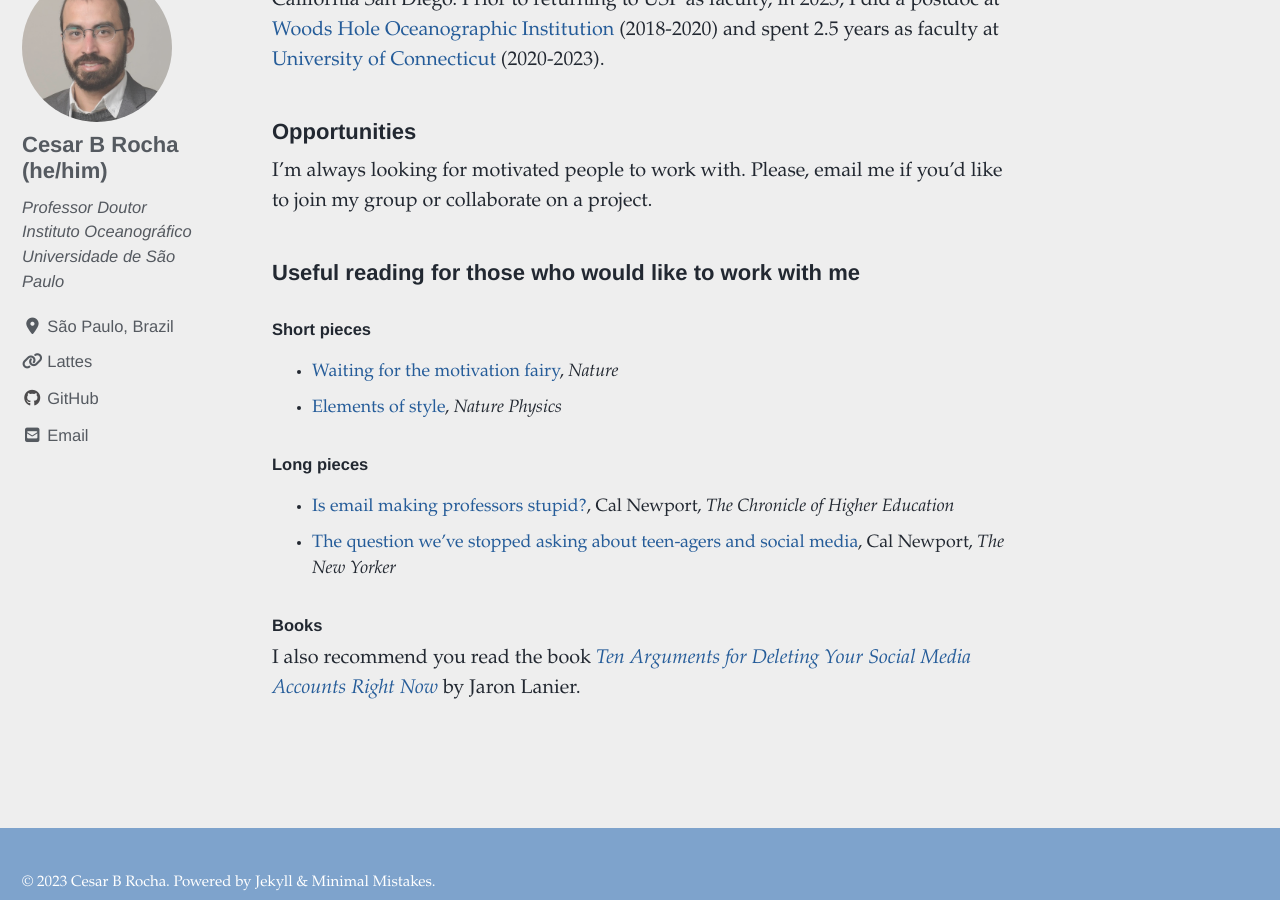
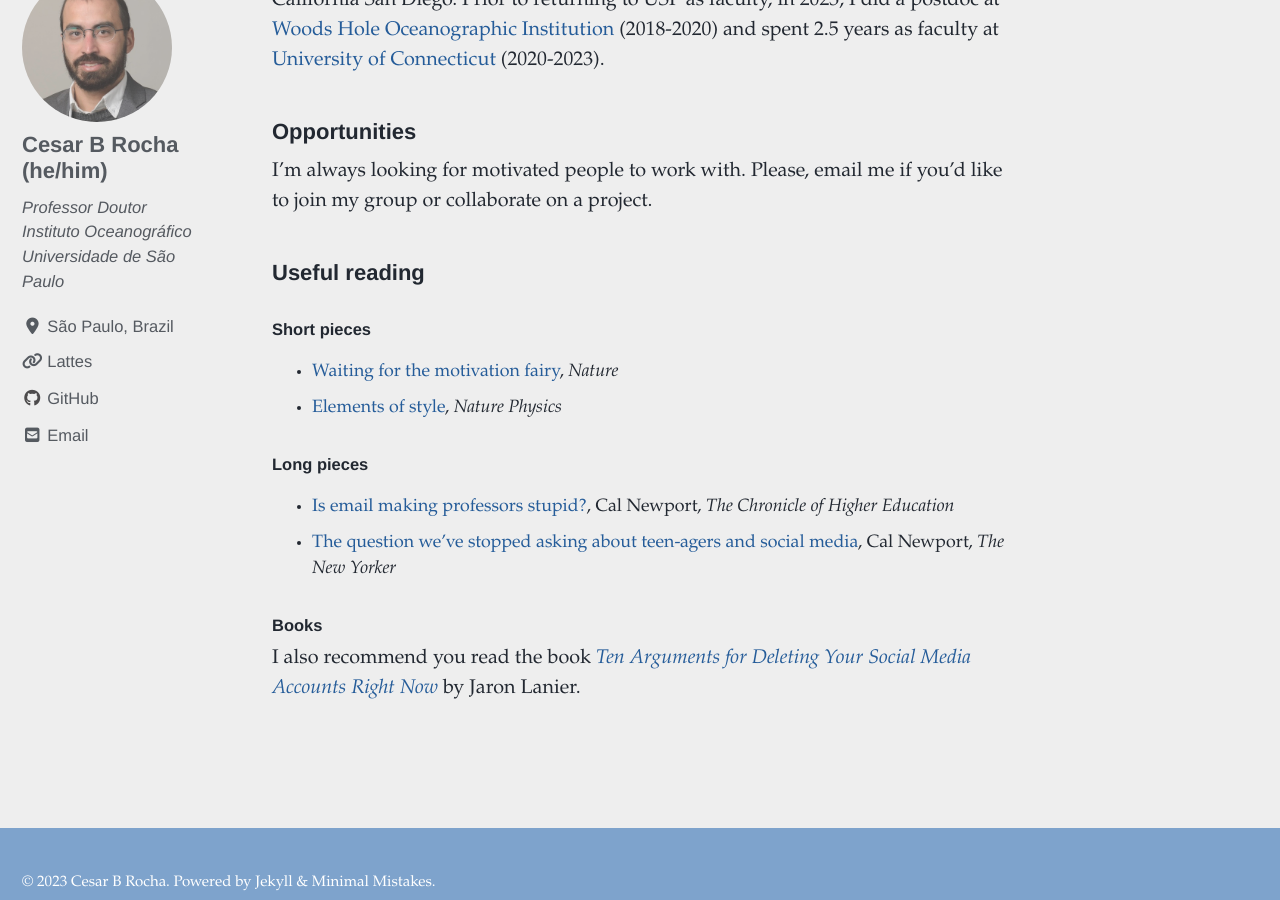
Before and after one commit to cesar-rocha/cesar-rocha.github.io, a Jekyll site: the page built from index.md, in a window 1280 px wide and 900 px high, scrolled down 1364 px. Built offline with Jekyll 4.4.1, drawn with Linux system fonts in a browser that asks for light colours; cached includes are drawn as plain includes; nearby versions of some CDN libraries.

Commit message:
minor change to heading

```diff
--- a/index.md
+++ b/index.md
@@ -15,7 +15,7 @@ Originally from São Paulo and a graduate of USP, I earned in 2018 a Ph.D. in Ph
 I'm always looking for motivated people to work with. Please, email me if you'd like to join my group or collaborate on a project.
 
 
-### Useful reading for those who would like to work with me
+### Useful reading
 
 #### Short pieces
 - [Waiting for the motivation fairy](https://www.nature.com/articles/nj7341-127a), *Nature*
```
